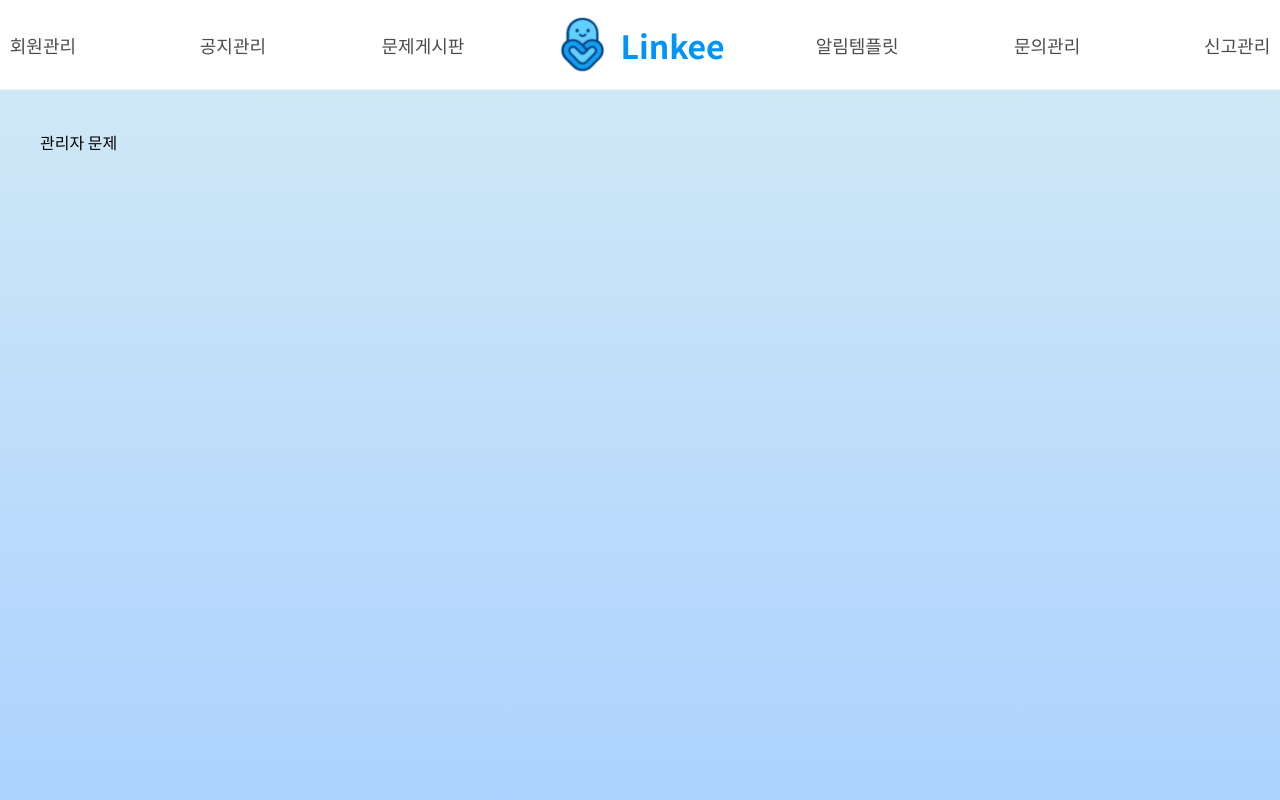
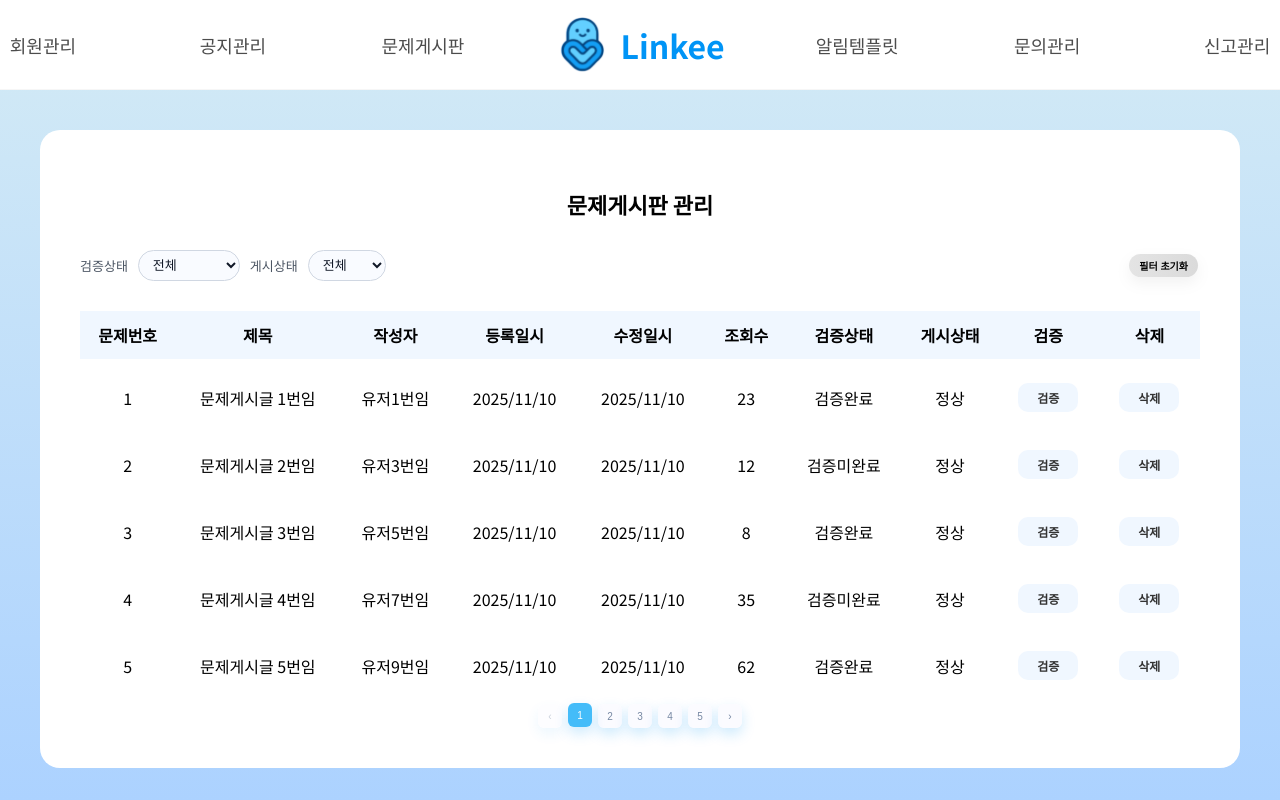
Before and after one commit to Linkee-Project/Linkee-Front-Vue, a Vue app in the folder Linkee-front/Linkee-front-vue/: page /admin/problems in a window 1280 px wide. Built offline with nearby package versions, Linux system fonts and the light colour scheme.

Commit message:
feat : 관리자 문제게시판 레이아웃 구현 완료

```diff
--- a/Linkee-front/Linkee-front-vue/src/router/index.js
+++ b/Linkee-front/Linkee-front-vue/src/router/index.js
@@ -29,6 +29,7 @@ import UserManagementView from '@/views/admin-view/UserManagementView.vue';
 import AdminHomeView from "@/views/admin-view/AdminHomeView.vue";
 import AdminDashBoard from "@/views/admin-view/AdminDashBoard.vue";
 import AdminLoginView from "@/views/login-view/AdminLoginView.vue";
+import ProblemManagementView from "@/views/admin-view/ProblemManagementView.vue";
 
 
 const routes = [
@@ -72,6 +73,9 @@ const routes = [
         component: ChatGameRoom,
         meta: { hideLayout: true }
     },
+    /* ------------------------------
+       문제게시판 라우트
+    ------------------------------ */
     {
         path: '/problem',
         name: 'ProblemList',
@@ -181,7 +185,7 @@ const routes = [
             {
                 path: "problems",
                 name: "AdminProblems",
-                component: { template: "<div>관리자 문제</div>" }
+                component: ProblemManagementView
             },
             {
                 path: "templates",
--- /dev/null
+++ b/Linkee-front/Linkee-front-vue/src/views/admin-view/ProblemManagementView.vue
@@ -0,0 +1,280 @@
+<script setup>
+import { ref, computed } from 'vue';
+import AdminButton from '@/components/base/button/AdminButton.vue';
+import PaginationButton from '@/components/base/button/PaginationButton.vue';
+import BaseButton from '@/components/base/button/BaseButton.vue';
+import QuestionVerifyModal from '@/components/Problem/modal/ProblemVerifyModal.vue';
+
+const questions = ref(
+    Array.from({ length: 5 }, (_, i) => ({
+      id: i + 1,
+      title: `문제게시글 ${i + 1}번임`,
+      writer: `유저${(i + 1) * 2 - 1}번임`,
+      createdAt: '2025/11/10',
+      updatedAt: '2025/11/10',
+      views: [23, 12, 8, 35, 62][i],
+      verified: i % 2 === 0 ? 'Y' : 'N',  // 검증상태
+      isDeleted: 'N',                     // 삭제 여부 (소프트 삭제)
+      // 모달 상세 정보
+      category: '네트워크',
+      content: 'TCP 3-way handshake의 각 단계(SYN, SYN+ACK, ACK)를 순서대로 설명하세요.',
+      options: [
+        '클라이언트가 ACK를 먼저 보낸다.',
+        '클라이언트 SYN → 서버 SYN+ACK → 클라이언트 ACK.',
+        '서버가 두 번 SYN을 보낸다.',
+        '자동으로 연결된다.',
+      ],
+      answer: 2,
+    }))
+);
+
+const isModalVisible = ref(false);
+const selectedQuestion = ref(null);
+
+// 🔎 필터 상태
+const filters = ref({
+  verified: 'ALL',   // ALL | Y | N
+  deleted: 'ALL',    // ALL | NORMAL | DELETED
+});
+
+// 🔎 필터된 리스트 (화면에서 이걸 사용)
+const filteredQuestions = computed(() => {
+  return questions.value.filter((q) => {
+    // 검증 상태 필터
+    if (filters.value.verified !== 'ALL') {
+      if (q.verified !== filters.value.verified) return false;
+    }
+
+    // 게시 상태 필터 (isDeleted)
+    if (filters.value.deleted !== 'ALL') {
+      const targetFlag = filters.value.deleted === 'DELETED' ? 'Y' : 'N'; // NORMAL → N, DELETED → Y
+      if (q.isDeleted !== targetFlag) return false;
+    }
+
+    return true;
+  });
+});
+
+// 필터 초기화
+const resetFilters = () => {
+  filters.value = {
+    verified: 'ALL',
+    deleted: 'ALL',
+  };
+};
+
+// 모달 열기
+const openVerifyModal = (question) => {
+  selectedQuestion.value = question;
+  isModalVisible.value = true;
+};
+
+// 검증완료 처리
+const handleVerify = (questionId) => {
+  const idx = questions.value.findIndex(q => q.id === questionId);
+  if (idx !== -1) {
+    questions.value[idx] = {
+      ...questions.value[idx],
+      verified: 'Y',
+    };
+  }
+  isModalVisible.value = false;
+};
+
+// 삭제 (소프트 삭제: isDeleted만 Y로 변경)
+const handleDelete = (questionId) => {
+  if (!confirm('해당 문제를 삭제(숨김) 처리하시겠습니까?')) return;
+
+  const idx = questions.value.findIndex(q => q.id === questionId);
+  if (idx !== -1) {
+    questions.value[idx] = {
+      ...questions.value[idx],
+      isDeleted: 'Y',
+    };
+  }
+};
+
+// Pagination
+const currentPage = ref(1);
+const totalPages = ref(5);
+
+const updateCurrentPage = (newPage) => {
+  currentPage.value = newPage;
+  console.log('Current page:', currentPage.value);
+  // TODO: 페이지 변경 시 문제 목록 재요청
+};
+</script>
+
+<template>
+  <div class="question-management-container">
+    <h2 class="page-title">문제게시판 관리</h2>
+
+    <!-- 상단 필터 영역 -->
+    <div class="filter-row">
+      <div class="filter-group">
+        <!-- 검증 상태 필터 -->
+        <label class="filter-label" for="verified-filter">검증상태</label>
+        <select
+            id="verified-filter"
+            v-model="filters.verified"
+            class="filter-select"
+        >
+          <option value="ALL">전체</option>
+          <option value="Y">검증완료</option>
+          <option value="N">검증미완료</option>
+        </select>
+
+        <!-- 게시 상태 필터 (삭제 여부) -->
+        <label class="filter-label" for="deleted-filter">게시상태</label>
+        <select
+            id="deleted-filter"
+            v-model="filters.deleted"
+            class="filter-select"
+        >
+          <option value="ALL">전체</option>
+          <option value="NORMAL">정상</option>
+          <option value="DELETED">삭제됨</option>
+        </select>
+      </div>
+
+      <!-- 우측: 필터 초기화 버튼 -->
+      <BaseButton
+          label="필터 초기화"
+          color="gray"
+          size="small"
+          @click="resetFilters"
+      />
+    </div>
+
+    <!-- 테이블 -->
+    <div class="table-wrapper">
+      <table class="question-table">
+        <thead>
+        <tr>
+          <th>문제번호</th>
+          <th>제목</th>
+          <th>작성자</th>
+          <th>등록일시</th>
+          <th>수정일시</th>
+          <th>조회수</th>
+          <th>검증상태</th>
+          <th>게시상태</th>
+          <th>검증</th>
+          <th>삭제</th>
+        </tr>
+        </thead>
+        <tbody>
+        <tr v-for="question in filteredQuestions" :key="question.id">
+          <td>{{ question.id }}</td>
+          <td class="title-cell">{{ question.title }}</td>
+          <td>{{ question.writer }}</td>
+          <td>{{ question.createdAt }}</td>
+          <td>{{ question.updatedAt }}</td>
+          <td>{{ question.views }}</td>
+          <td>{{ question.verified === 'Y' ? '검증완료' : '검증미완료' }}</td>
+          <td>{{ question.isDeleted === 'Y' ? '삭제됨' : '정상' }}</td>
+          <td>
+            <AdminButton @click="openVerifyModal(question)">검증</AdminButton>
+          </td>
+          <td>
+            <AdminButton @click="handleDelete(question.id)">삭제</AdminButton>
+          </td>
+        </tr>
+        </tbody>
+      </table>
+    </div>
+
+    <!-- 페이지네이션 -->
+    <PaginationButton
+        :currentPage="currentPage"
+        :totalPages="totalPages"
+        @update:currentPage="updateCurrentPage"
+    />
+
+    <!-- 문제 검증 모달 -->
+    <QuestionVerifyModal
+        :visible="isModalVisible"
+        :question-data="selectedQuestion"
+        @update:visible="isModalVisible = $event"
+        @verify="handleVerify"
+    />
+  </div>
+</template>
+
+<style scoped>
+.question-management-container {
+  background: white;
+  padding: 40px;
+  border-radius: 20px;
+}
+
+.page-title {
+  text-align: center;
+  margin-bottom: 30px;
+  font-size: 22px;
+  font-weight: 600;
+}
+
+/* 🔹 필터 영역 */
+.filter-row {
+  display: flex;
+  justify-content: space-between;
+  align-items: center;
+  margin-bottom: 20px;
+}
+
+.filter-group {
+  display: flex;
+  align-items: center;
+  gap: 10px;
+}
+
+.filter-label {
+  font-size: 13px;
+  color: #4b5563;
+}
+
+.filter-select {
+  padding: 6px 10px;
+  border-radius: 999px;
+  border: 1px solid #d0d7e2;
+  font-size: 13px;
+  background: #f9fbff;
+  color: #111827;
+  outline: none;
+}
+
+.filter-select:focus {
+  border-color: #3b82f6;
+  box-shadow: 0 0 0 2px rgba(59, 130, 246, 0.15);
+}
+
+/* 🔹 테이블 */
+.table-wrapper {
+  overflow-x: auto;
+}
+
+.question-table {
+  width: 100%;
+  border-collapse: separate;
+  border-spacing: 0 10px;
+}
+
+.question-table th {
+  background: #f0f7ff;
+  padding: 12px;
+  font-weight: 600;
+}
+
+.question-table td {
+  background: #fff;
+  padding: 14px;
+  text-align: center;
+  border-radius: 12px;
+}
+
+.title-cell {
+  text-align: left;
+  padding-left: 20px;
+}
+</style>
```
